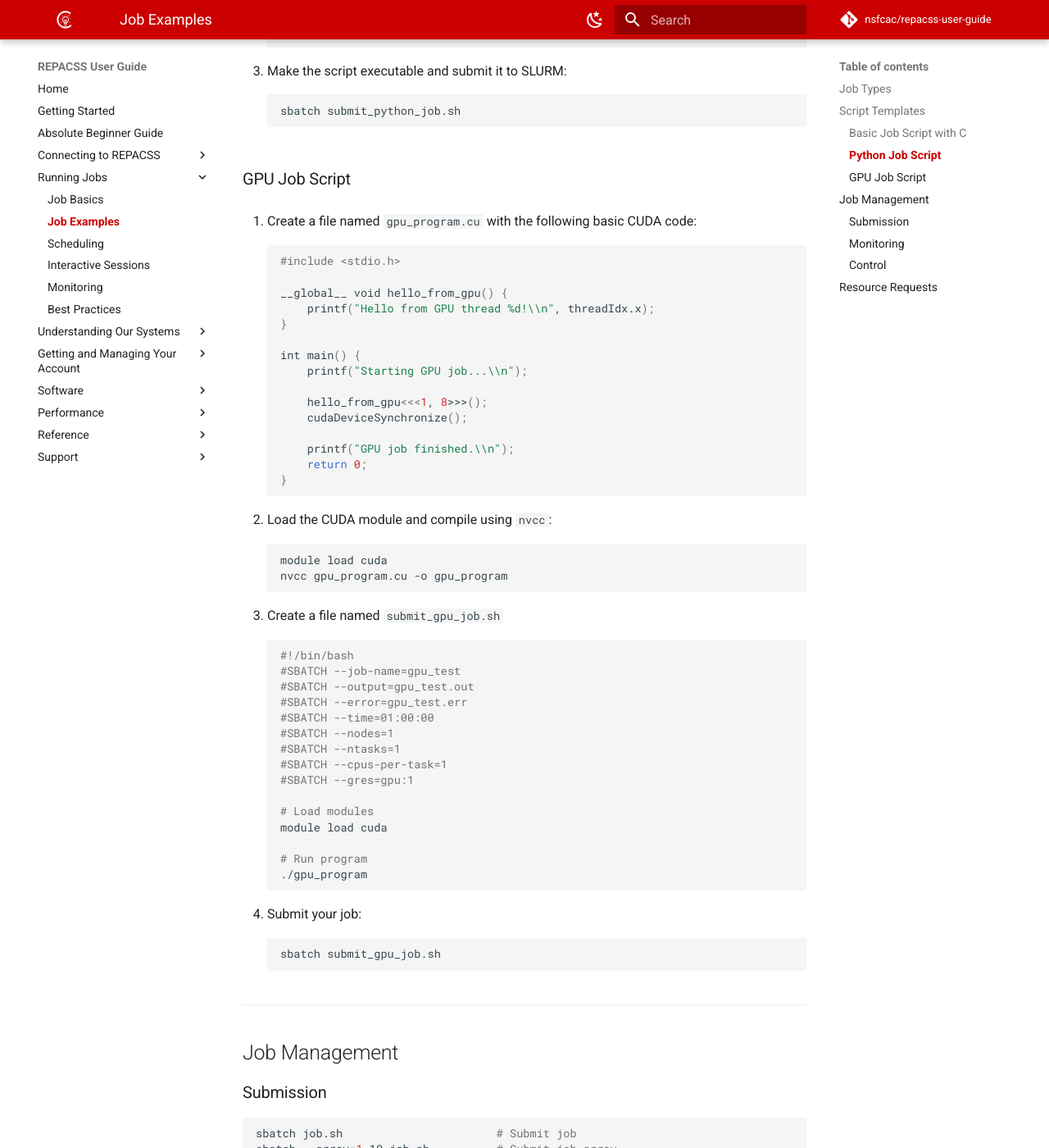
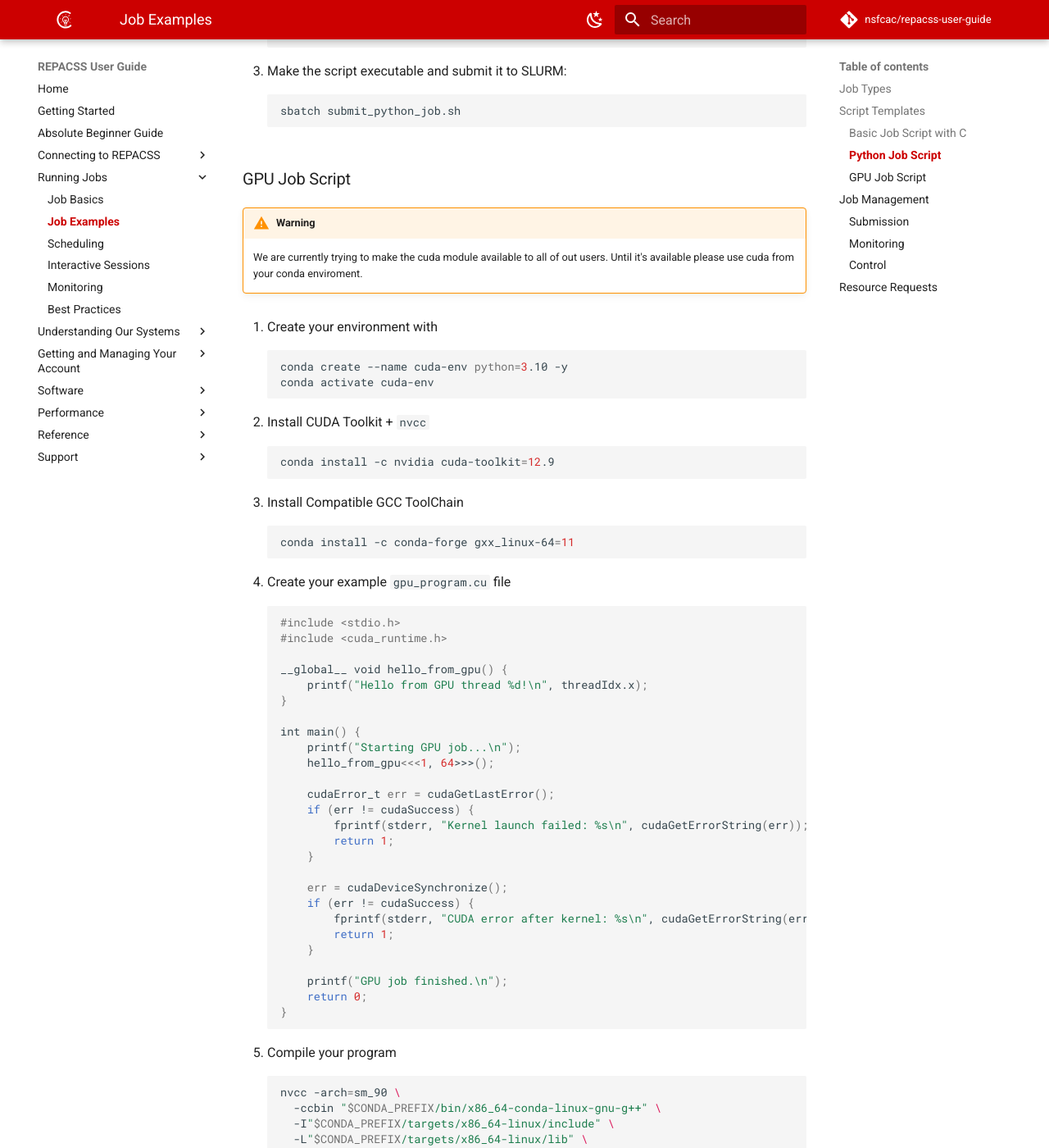
Before and after one commit to nsfcac/repacss-user-guide, an MkDocs documentation site: the page built from docs/running-jobs/examples.md, in a window 1280 px wide and 1400 px high, scrolled down 2656 px. Shown: the whole window at 82% size. Built offline with MkDocs 1.6.1 and Material for MkDocs 9.7.7, drawn with Linux system fonts in a browser that asks for light colours; comment, search, counter and statistics services are not loaded; some of the changed text lies outside the part shown.

Commit message:
Updating gpu expample

````diff
--- a/docs/running-jobs/examples.md
+++ b/docs/running-jobs/examples.md
@@ -125,8 +125,89 @@ sbatch submit_python_job.sh
 ```
 
 ### GPU Job Script
-1. Create a file named `gpu_program.cu` with the following basic CUDA code:
+!!! warning
+    We are currently trying to make the cuda module available to all of out users. Until it's available please use cuda from your conda enviroment.
+
+1. Create your environment with
 ```bash
+conda create --name cuda-env python=3.10 -y
+conda activate cuda-env
+```
+
+2. Install CUDA Toolkit + `nvcc`
+```bash
+conda install -c nvidia cuda-toolkit=12.9
+```
+
+3. Install Compatible GCC ToolChain
+```bash
+conda install -c conda-forge gxx_linux-64=11
+```
+
+4. Create your example `gpu_program.cu` file
+```bash
+#include <stdio.h>
+#include <cuda_runtime.h>
+
+__global__ void hello_from_gpu() {
+    printf("Hello from GPU thread %d!\n", threadIdx.x);
+}
+
+int main() {
+    printf("Starting GPU job...\n");
+    hello_from_gpu<<<1, 64>>>();
+
+    cudaError_t err = cudaGetLastError();
+    if (err != cudaSuccess) {
+        fprintf(stderr, "Kernel launch failed: %s\n", cudaGetErrorString(err));
+        return 1;
+    }
+
+    err = cudaDeviceSynchronize();
+    if (err != cudaSuccess) {
+        fprintf(stderr, "CUDA error after kernel: %s\n", cudaGetErrorString(err));
+        return 1;
+    }
+
+    printf("GPU job finished.\n");
+    return 0;
+}
+```
+
+5. Compile your program
+```bash
+nvcc -arch=sm_90 \
+  -ccbin "$CONDA_PREFIX/bin/x86_64-conda-linux-gnu-g++" \
+  -I"$CONDA_PREFIX/targets/x86_64-linux/include" \
+  -L"$CONDA_PREFIX/targets/x86_64-linux/lib" \
+  -o gpu_program gpu_program.cu
+```
+
+6. Create `gpu_job.slurm` Script
+```bash
+#!/bin/bash
+#SBATCH --job-name=gpu_hello
+#SBATCH --output=gpu_hello.out
+#SBATCH --error=gpu_hello.err
+#SBATCH --partition=h100
+#SBATCH --gres=gpu:nvidia_h100_nvl:1
+#SBATCH --cpus-per-task=2
+#SBATCH --mem=4G
+#SBATCH --time=00:05:00
+
+source ~/miniforge3/etc/profile.d/conda.sh
+conda activate cuda-env
+
+./gpu_program
+```
+Then submit with
+```bash
+sbatch gpu_job.slurm
+```
+
+
+<!-- 1. Create a file named `gpu_program.cu` with the following basic CUDA code: -->
+<!-- ```bash
 #include <stdio.h>
 
 __global__ void hello_from_gpu() {
@@ -142,37 +223,15 @@ int main() {
     printf("GPU job finished.\\n");
     return 0;
 }
-```
+``` -->
 
-2. Load the CUDA module and compile using `nvcc`:
-```bash
+<!-- 2. Load the CUDA module and compile using `nvcc`: -->
+<!-- ```bash
 module load cuda
 nvcc gpu_program.cu -o gpu_program
-```
+``` -->
 
-3. Create a file named `submit_gpu_job.sh`
-```bash
-#!/bin/bash
-#SBATCH --job-name=gpu_test
-#SBATCH --output=gpu_test.out
-#SBATCH --error=gpu_test.err
-#SBATCH --time=01:00:00
-#SBATCH --nodes=1
-#SBATCH --ntasks=1
-#SBATCH --cpus-per-task=1
-#SBATCH --gres=gpu:1
-
-# Load modules
-module load cuda
-
-# Run program
-./gpu_program
-```
-
-4. Submit your job:
-```bash
-sbatch submit_gpu_job.sh
-```
+<!-- 3. Create a file named `submit_gpu_job.sh` -->
 
 ---
 
````
